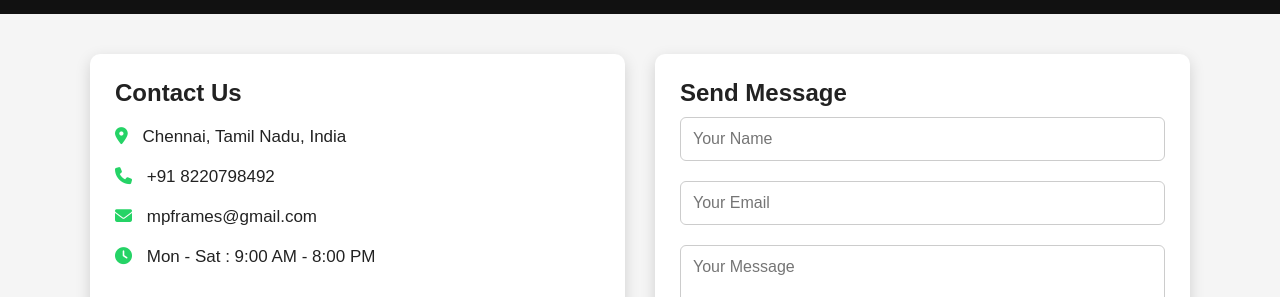
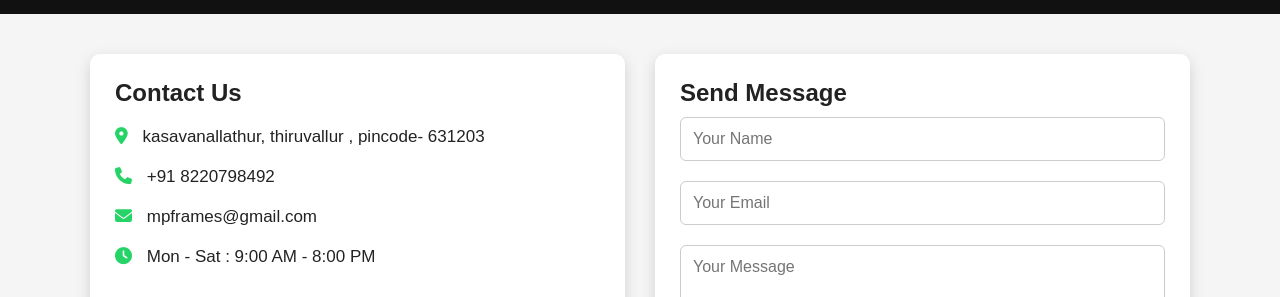
Before and after one commit to dineshh07/MP-FRAMES, a plain HTML site: page contact.html in a window 1280 px wide. Shown: the part 44-341 px from the top of the page. Drawn offline with Linux system fonts and the light colour scheme.

Commit message:
Update contact.html

```diff
--- a/contact.html
+++ b/contact.html
@@ -189,7 +189,7 @@ grid-template-columns:1fr;
 
 <p>
 <i class="fa-solid fa-location-dot"></i>
-Chennai, Tamil Nadu, India
+kasavanallathur, thiruvallur , pincode- 631203
 </p>
 
 <p>
```
